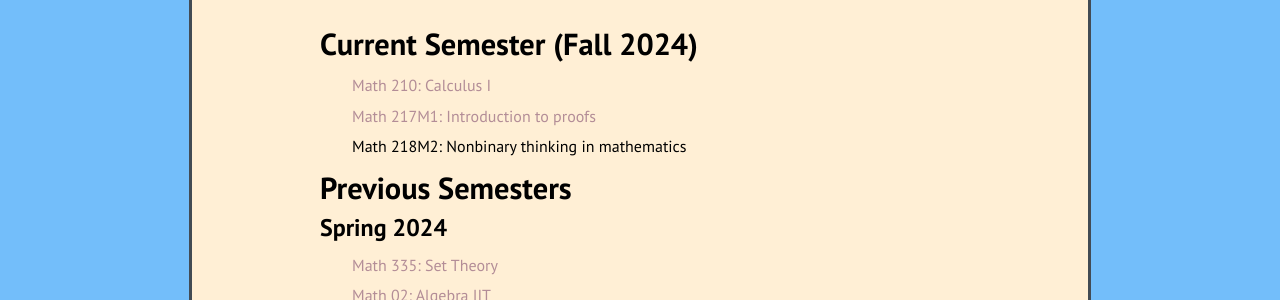
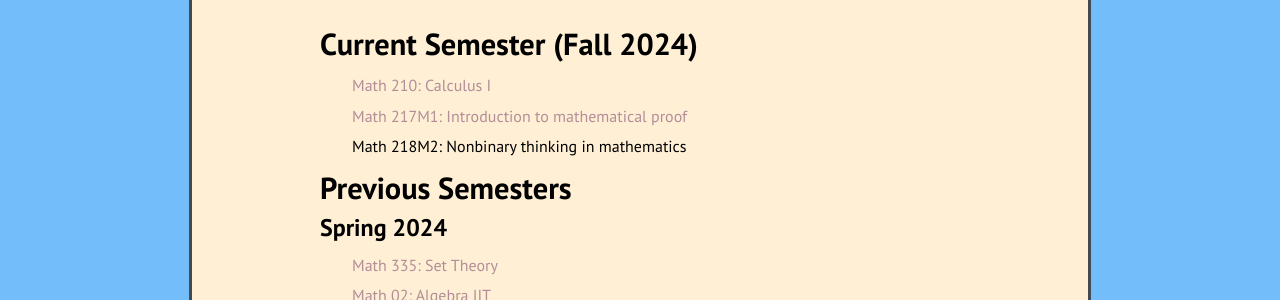
Before and after one commit to kamerynjw/kamerynjw.github.io, a Jekyll site: the page built from teaching.md, in a window 1280 px wide. Shown: the part 171-471 px from the top of the page. Built offline with Jekyll 4.4.1, drawn with Linux system fonts in a browser that asks for light colours; nearby versions of some CDN libraries.

Commit message:
fixed title of course

```diff
--- a/teaching.md
+++ b/teaching.md
@@ -9,7 +9,7 @@ Current Semester (Fall 2024)
 
 [Math 210: Calculus I]({{ page.url }}2024/math210/)
 
-[Math 217M1: Introduction to proofs]({{ page.url }}2024/math0217m/)
+[Math 217M1: Introduction to mathematical proof]({{ page.url }}2024/math0217m/)
 
 Math 218M2: Nonbinary thinking in mathematics
 
```
